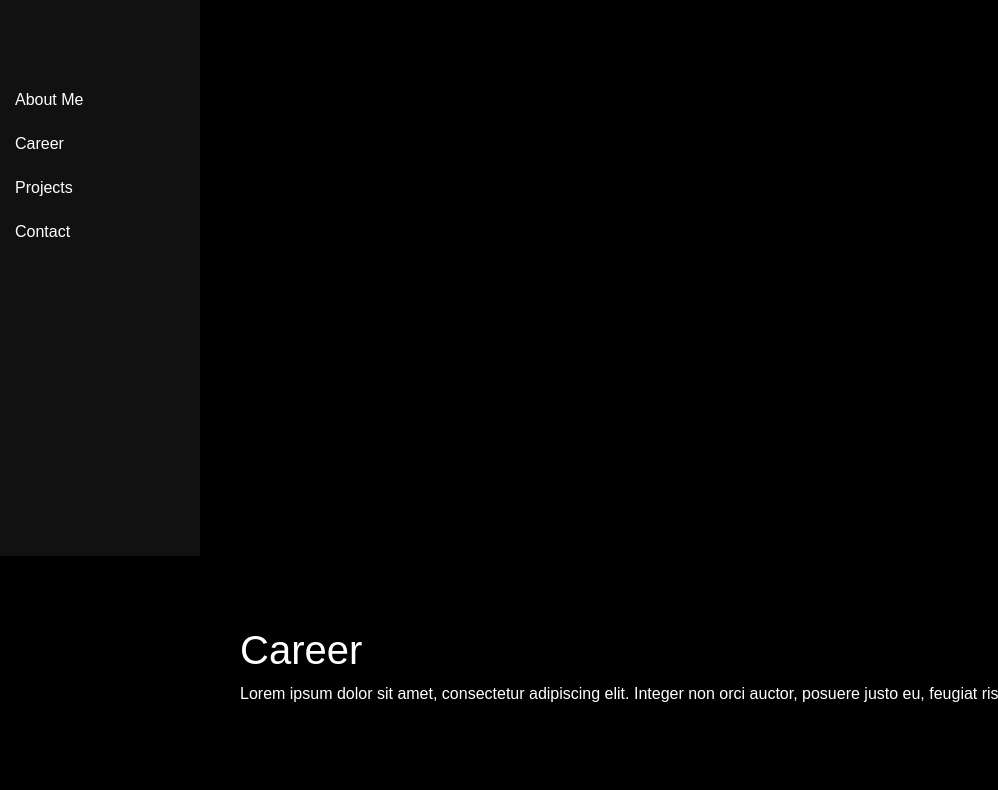
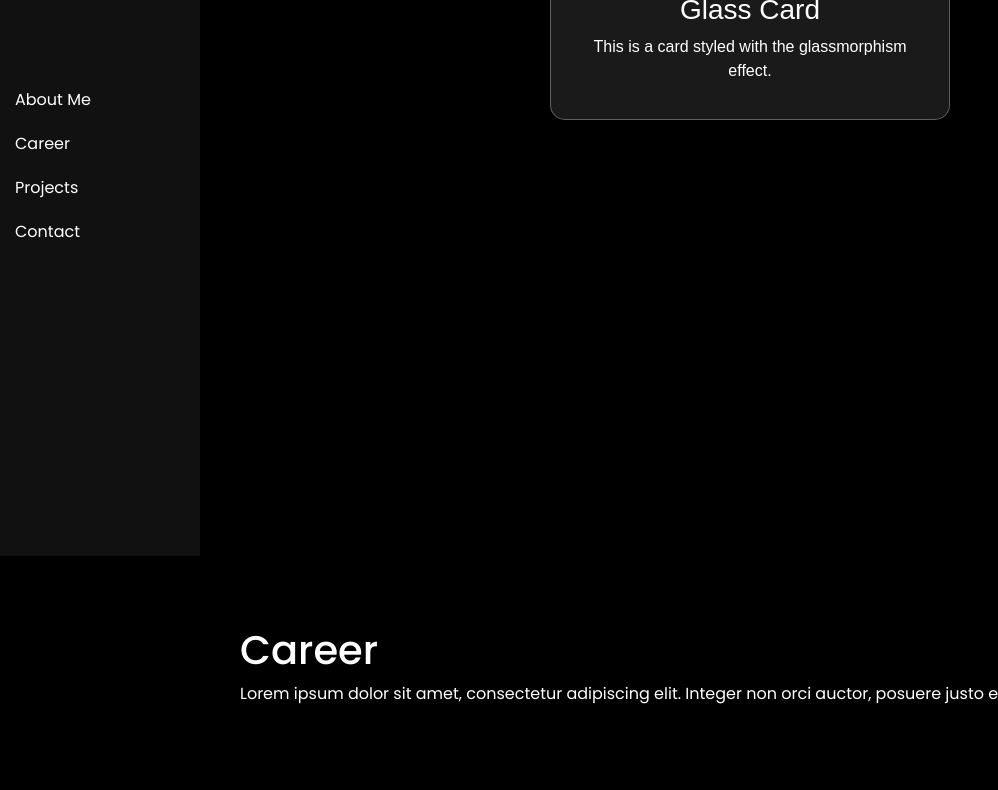
Before and after one commit to anxoaragundi/WebPresentacio, a plain HTML site: page index.html in a window 1280 px wide. Shown: the part 244-1034 px from the top of the page, without its empty margins (0-998 px from the left). Drawn offline with nearby package versions, Linux system fonts and the light colour scheme.

Commit message:
improvements in the about me section

```diff
--- a/index.html
+++ b/index.html
@@ -5,58 +5,7 @@
     <meta name="viewport" content="width=device-width, initial-scale=1.0">
     <title>Simple Responsive Webpage</title>
     <link href="https://cdn.jsdelivr.net/npm/bootstrap@5.3.0-alpha1/dist/css/bootstrap.min.css" rel="stylesheet">
-    <style>
-        body {
-            background-color: #000;
-            color: #fff;
-            margin: 0;
-            font-family: Arial, sans-serif;
-        }
-
-        .sidebar {
-            position: fixed;
-            top: 0;
-            left: 0;
-            height: 100%;
-            width: 200px;
-            background-color: #111;
-            display: flex;
-            flex-direction: column;
-            justify-content: flex-start;
-            padding-top: 20px;
-        }
-
-        @media (min-width: 768px) {
-            .sidebar {
-                justify-content: center;
-            }
-        }
-
-        .sidebar a {
-            display: block;
-            color: white;
-            padding: 10px 15px;
-            text-decoration: none;
-            transition: background-color 0.3s;
-        }
-
-        .sidebar a:hover {
-            background-color: #575757;
-        }
-
-        .content {
-            margin-left: 220px;
-            padding: 20px;
-        }
-
-        section {
-            padding: 50px 0;
-        }
-
-        #about, #career, #projects, #contact {
-            min-height: 100vh;
-        }
-    </style>
+    <link rel="stylesheet" href="styles.css">
 </head>
 <body>
     <div class="sidebar">
@@ -70,6 +19,13 @@
         <section id="about">
             <h1>About Me</h1>
             <p>Anxo Aragundi Mesías</p>
+            <div class="container">
+                <div class="glass-card" id="glassCard">
+                    <h2>01</h2>
+                    <h3>Glass Card</h3>
+                    <p>This is a card styled with the glassmorphism effect.</p>
+                </div>
+            </div>
         </section>
 
         <section id="career">
@@ -86,10 +42,10 @@
             <h1>Contact</h1>
             <p><b>Email: </b>anxoaragundimesias21@gmail.com</p>
             <p><b>Phone Number: </b>+34 681 66 06 58</p>
-
         </section>
     </div>
 
     <script src="https://cdn.jsdelivr.net/npm/bootstrap@5.3.0-alpha1/dist/js/bootstrap.bundle.min.js"></script>
+    <script src="script.js"></script>
 </body>
 </html>
--- /dev/null
+++ b/script.js
@@ -0,0 +1,25 @@
+// Obtener la referencia de la carta
+const glassCard = document.getElementById('glassCard');
+
+// Evento para detectar movimiento del puntero sobre la carta
+glassCard.addEventListener('mousemove', (event) => {
+    const rect = glassCard.getBoundingClientRect(); // Obtener posición y tamaño de la carta
+    const x = event.clientX - rect.left; // Posición del puntero relativa a la carta
+    const y = event.clientY - rect.top;
+
+    const centerX = rect.width / 2; // Centro horizontal de la carta
+    const centerY = rect.height / 2; // Centro vertical de la carta
+
+    // Incrementamos la intensidad del efecto multiplicando los valores por 1.5
+    const rotateX = ((y - centerY) / centerY) * -15; // Rotación en el eje X (más inclinación)
+    const rotateY = ((x - centerX) / centerX) * 15;  // Rotación en el eje Y (más inclinación)
+
+    glassCard.style.transform = `rotateX(${rotateX}deg) rotateY(${rotateY}deg)`;
+    glassCard.classList.add('pointer-transform');
+});
+
+// Evento para resetear la posición cuando el puntero salga de la carta
+glassCard.addEventListener('mouseleave', () => {
+    glassCard.style.transform = 'rotateX(0) rotateY(0)';
+    glassCard.classList.remove('pointer-transform');
+});
--- /dev/null
+++ b/styles.css
@@ -0,0 +1,79 @@
+@import url('https://fonts.googleapis.com/css2?family=Inter:wght@100&family=Poppins:ital,wght@0,100;0,200;0,300;0,400;0,500;0,600;0,700;0,800;0,900;1,100;1,200;1,300;1,400;1,500;1,600;1,700;1,800;1,900&display=swap');
+
+body {
+    background-color: #000;
+    color: #fff;
+    margin: 0;
+    font-family: Poppins, sans-serif;
+}
+
+.sidebar {
+    position: fixed;
+    top: 0;
+    left: 0;
+    height: 100%;
+    width: 200px;
+    background-color: #111;
+    display: flex;
+    flex-direction: column;
+    justify-content: flex-start;
+    padding-top: 20px;
+}
+
+@media (min-width: 768px) {
+    .sidebar {
+        justify-content: center;
+    }
+}
+
+.sidebar a {
+    display: block;
+    color: white;
+    padding: 10px 15px;
+    text-decoration: none;
+    transition: background-color 0.3s;
+}
+
+.sidebar a:hover {
+    background-color: #575757;
+}
+
+.content {
+    margin-left: 220px;
+    padding: 20px;
+}
+
+section {
+    padding: 50px 0;
+}
+
+#about, #career, #projects, #contact {
+    min-height: 100vh;
+}
+
+/* Glassmorphism style for the card */
+.glass-card {
+    background: rgba(255, 255, 255, 0.1); /* Transparent white */
+    backdrop-filter: blur(10px); /* Blur effect */
+    -webkit-backdrop-filter: blur(10px); /* Blur effect for Safari */
+    border: 1px solid rgba(255, 255, 255, 0.3); /* Subtle border */
+    border-radius: 15px; /* Rounded corners */
+    box-shadow: 0 4px 30px rgba(0, 0, 0, 0.5); /* Shadow for depth */
+    padding: 20px; /* Internal spacing */
+    text-align: center; /* Centered text */
+    max-width: 400px; /* Card width */
+    margin: 20px auto; /* Centered horizontally */
+    color: #fff; /* Text color */
+    font-family: Arial, sans-serif;
+    transition: transform 0.3s ease-in-out;
+}
+
+.glass-card:hover {
+    transform: scale(1.05); /* Slight zoom on hover */
+}
+
+/* Reset transform for pointer interactions */
+.glass-card.pointer-transform {
+    transform-origin: center;
+    transition: none; /* Disable default animation for smoother interaction */
+}
```
